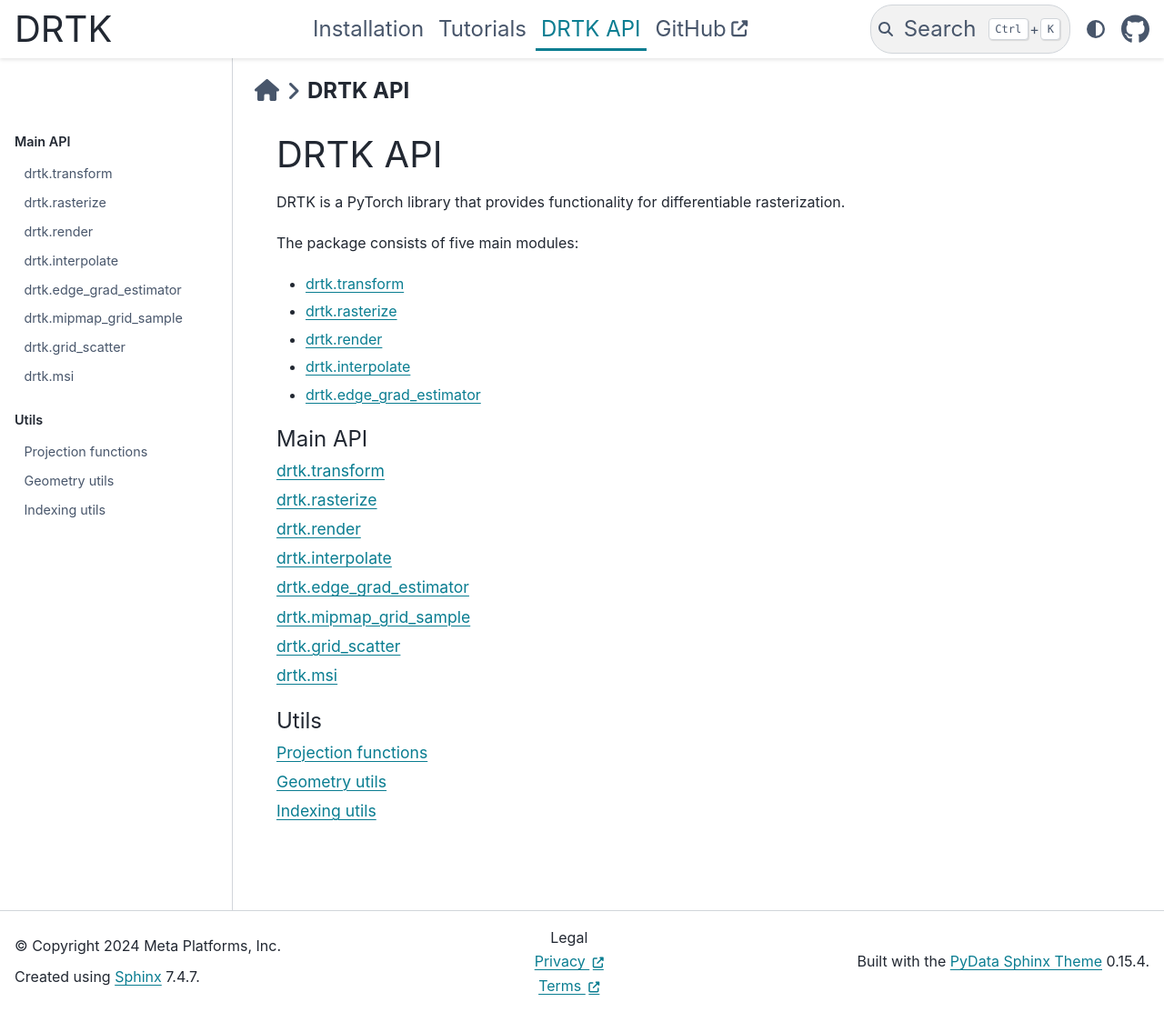
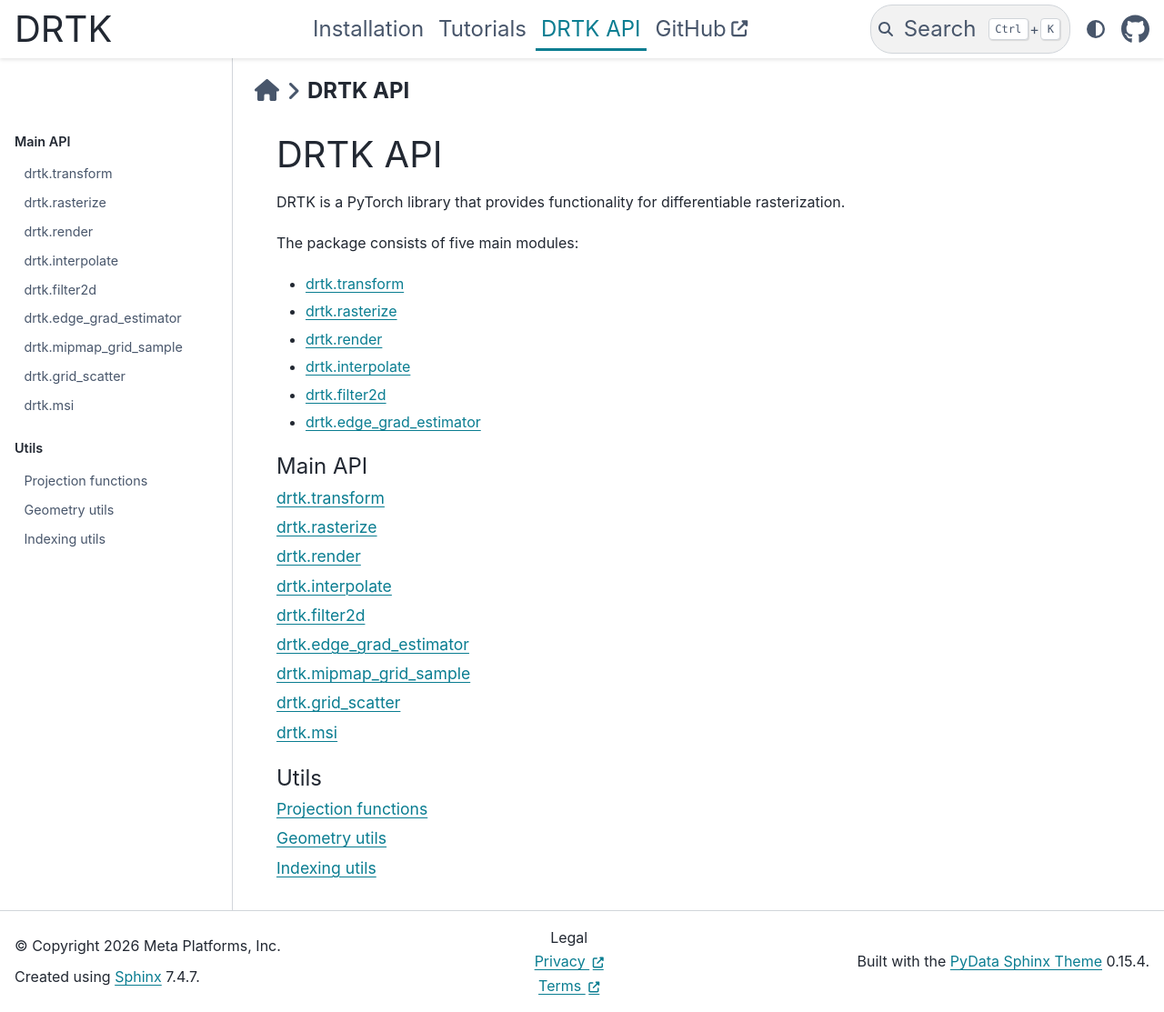
Before and after one commit to facebookresearch/DRTK, a Sphinx documentation site: the page built from docs/source/api_reference/index.rst, in a window 1280 px wide and 1113 px high. Shown: the whole window at 91% size. Built offline with Sphinx 7.4.7 and the PyData theme 0.15.4, drawn with Linux system fonts in a browser that asks for light colours; pages that are not in the unit, such as notebooks, are missing from menus.

Commit message:
Add filter2d API docs
Summary:
Add `drtk.filter2d` to the DRTK API reference, including the public filter options, enum values, and resampling entrypoints. This also keeps the generated docs footer on the current year and lets Sphinx import the module without a compiled `filter2d_ext` while preserving normal runtime behavior.

___

Differential Revision: D111135115

fbshipit-source-id: da733164f1979addb3838152957ab3179c081b7d

```diff
--- a/docs/source/api_reference/index.rst
+++ b/docs/source/api_reference/index.rst
@@ -12,6 +12,7 @@ The package consists of five main modules:
 * :doc:`rasterize`
 * :doc:`render`
 * :doc:`interpolate`
+* :doc:`filter2d`
 * :doc:`edge_grad_estimator`
 
 
@@ -24,6 +25,7 @@ The package consists of five main modules:
    rasterize
    render
    interpolate
+   filter2d
    edge_grad_estimator
    mipmap_grid_sample
    grid_scatter
--- a/docs/source/conf.py
+++ b/docs/source/conf.py
@@ -20,7 +20,7 @@ from drtk import __version__
 # -- Project information -----------------------------------------------------
 
 project = "DRTK"
-copyright = "2024 Meta Platforms, Inc"
+copyright = "2026 Meta Platforms, Inc"
 author = "Meta"
 version = __version__
 
```
Also changed, not shown: docs/source/api_reference/filter2d.rst (added, +39 -0 lines), 1 other file.
